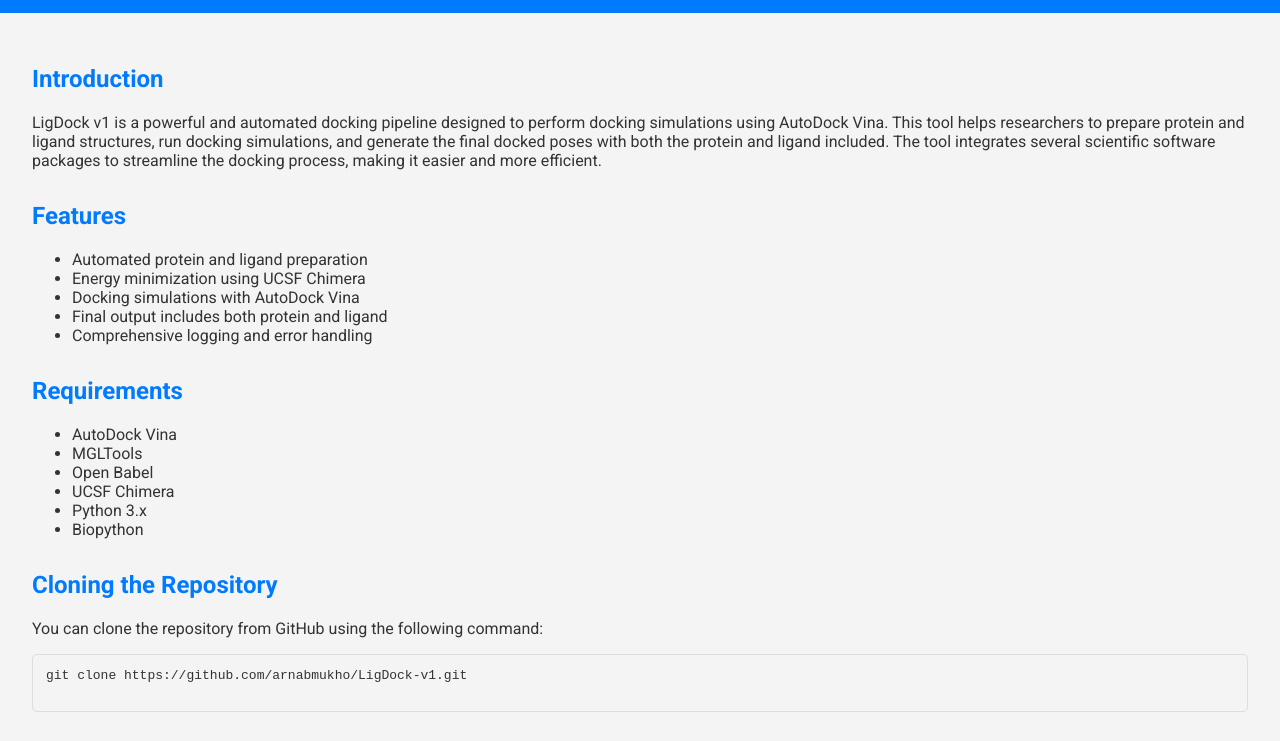
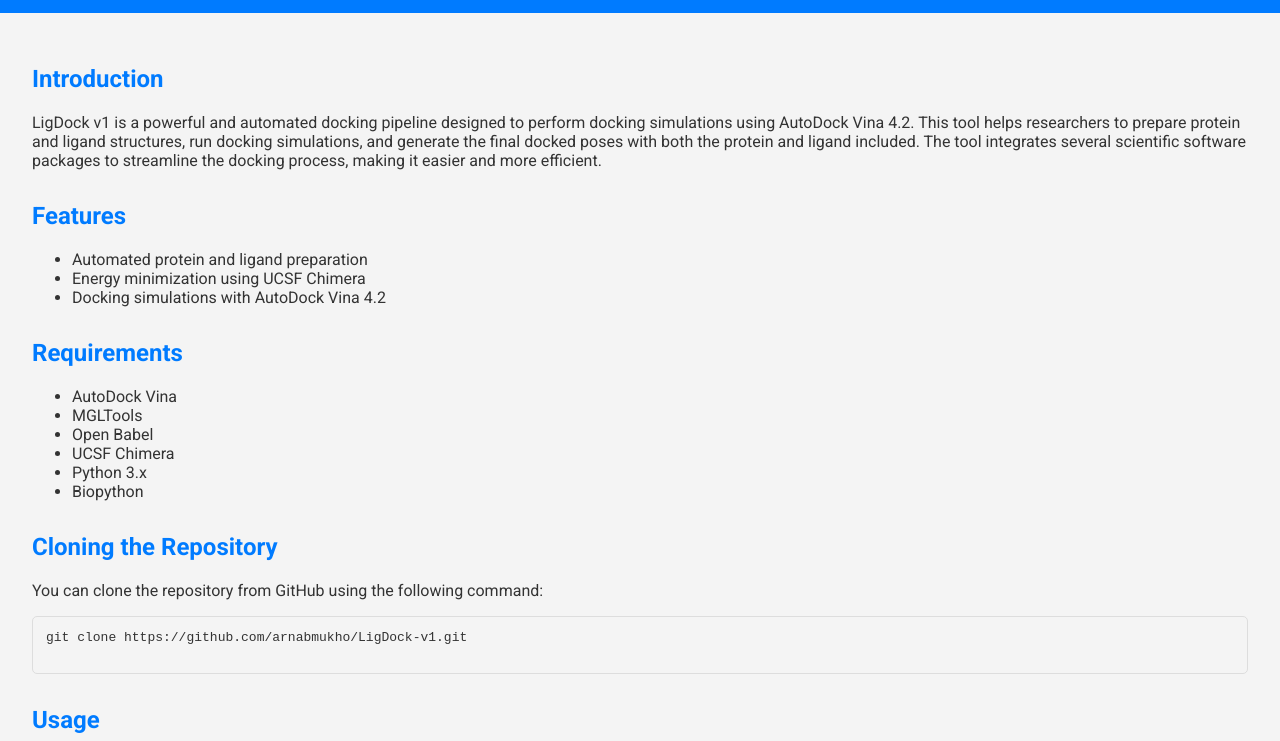
Before and after one commit to arnabmukho/LigDock-v1, a plain HTML site: page index.html in a window 1280 px wide. Shown: the part 57-798 px from the top of the page. Drawn offline with Linux system fonts and the light colour scheme.

Commit message:
Add files via upload

```diff
--- a/index.html
+++ b/index.html
@@ -57,16 +57,15 @@
     <main>
         <section>
             <h2>Introduction</h2>
-            <p>LigDock v1 is a powerful and automated docking pipeline designed to perform docking simulations using AutoDock Vina. This tool helps researchers to prepare protein and ligand structures, run docking simulations, and generate the final docked poses with both the protein and ligand included. The tool integrates several scientific software packages to streamline the docking process, making it easier and more efficient.</p>
+            <p>LigDock v1 is a powerful and automated docking pipeline designed to perform docking simulations using AutoDock Vina 4.2. This tool helps researchers to prepare protein and ligand structures, run docking simulations, and generate the final docked poses with both the protein and ligand included. The tool integrates several scientific software packages to streamline the docking process, making it easier and more efficient.</p>
         </section>
         <section>
             <h2>Features</h2>
             <ul>
                 <li>Automated protein and ligand preparation</li>
                 <li>Energy minimization using UCSF Chimera</li>
-                <li>Docking simulations with AutoDock Vina</li>
-                <li>Final output includes both protein and ligand</li>
-                <li>Comprehensive logging and error handling</li>
+                <li>Docking simulations with AutoDock Vina 4.2</li>
+
             </ul>
         </section>
         <section>
```
